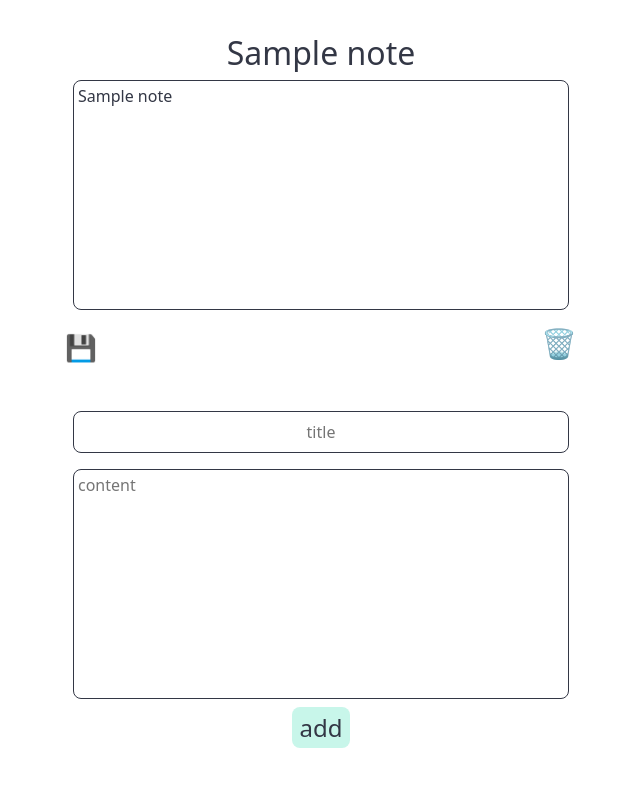
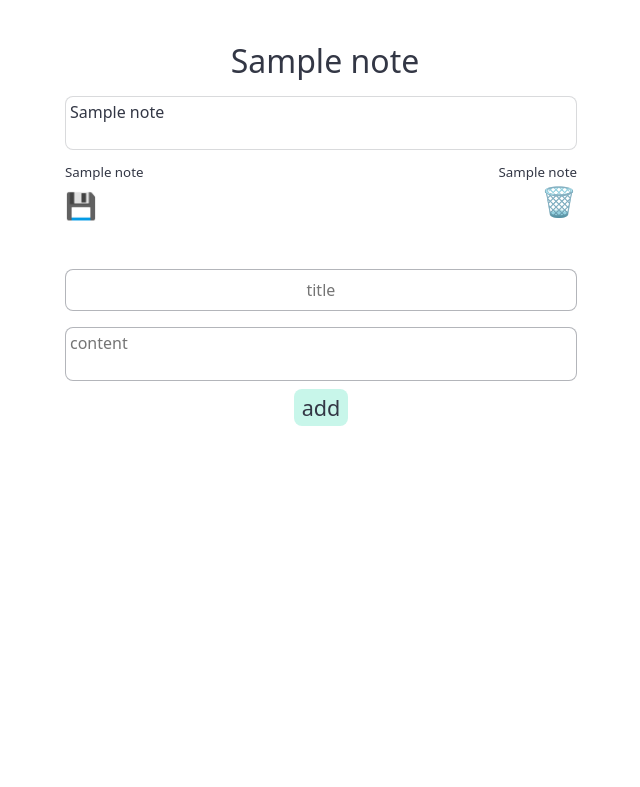
Before and after one commit to DogukanUrker/flaskNotes, a Flask app: template templates/index.html in a window 1280 px wide. Shown: the top 787 px of the page, without its empty margins (319-959 px from the left). Run offline with Flask 2, Linux system fonts and the light colour scheme; the template is opened without the code that fills it: most values are stand-ins (such as "Sample title", 1, 10 or a date in 2020).

Commit message:
ui improvements

```diff
--- a/static/css/style.css
+++ b/static/css/style.css
@@ -18,16 +18,15 @@
 
 input {
     height: 2rem;
-
     text-align: center;
     font-size: 1.5rem;
 }
 
 input, textarea {
-    border: 1px solid #333745;
+    border: 1px solid #3337455e;
     border-radius: 0.5rem;
     padding: 0.25rem;
-    margin: 0.5rem;
+    margin: 0.5rem 0;
     font-size: 1rem;
     resize: none;
 }
@@ -42,7 +41,7 @@ a {
     text-decoration: none;
 }
 
-a:hover, button:hover {
+a:hover, .save:hover {
     font-size: 2rem;
 }
 
@@ -50,24 +49,38 @@ p {
     display: none;
 }
 
+button {
+    border: 0;
+    background-color: transparent;
+    font-size: 1.6rem;
+    cursor: pointer;
+}
+
+small {
+    width: fit-content;
+}
+
+textarea, #title {
+    width: 98%;
+}
+
 #noteTitle {
     border: 0;
     font-size: 2rem;
-    width: fit-content;
-    margin: auto;
+    width: 100%;
     text-align: center;
     display: block;
 }
 
 #noteContent {
-    width: 95%;
+    border-color: #3337452f;
 }
 
-button {
-    border: 0;
-    background-color: transparent;
-    font-size: 1.6rem;
-    cursor: pointer;
+.dates {
+    display: flex;
+    justify-content: space-between;
+    margin-left: auto;
+    margin-right: auto;
 }
 
 .buttons {
@@ -83,6 +96,7 @@ button {
     margin: 2rem auto 0 auto;
 }
 
+
 .addNote {
     border: 0;
     border-radius: 0.5rem;
@@ -90,7 +104,7 @@ button {
     cursor: pointer;
     width: fit-content;
     padding: 0.25rem 0.5rem;
-    font-size: 1.5rem;
+    font-size: 1.35rem;
     margin: 0 auto;
 }
 
@@ -98,4 +112,8 @@ button {
     background-color: #B9F3E4;
 }
 
-@media screen {}
+@media screen and (max-width: 900px) {
+    .new, .notes {
+        width: 95%;
+    }
+}
--- a/templates/index.html
+++ b/templates/index.html
@@ -17,25 +17,34 @@
       <div class="notes">
         {% for note in notes %}
         <div class="note" id="{{note[0]}}">
-          <input type="text" value="{{note[1]}}" id="noteTitle" />
-          <textarea name="" cols="30" rows="10" id="noteContent">
+          <input type="text" value="{{note[1]}}" id="noteTitle" required />
+          <textarea id="noteContent" class="textarea" required>
 {{note[2]}}</textarea
           >
+          <div class="dates">
+            <small>{{note[3]}}</small>
+            <small>{{note[4]}}</small>
+          </div>
           <div class="buttons">
-            <button onclick="editNote({{note[0]}})">💾</button>
+            <button onclick="editNote({{note[0]}})" class="save">💾</button>
             <a href="/delete/{{note[0]}}">🗑️</a>
           </div>
         </div>
         {% endfor %}
       </div>
       <div class="new">
-        <input type="text" name="title" id="title" placeholder="title" />
+        <input
+          type="text"
+          name="title"
+          id="title"
+          placeholder="title"
+          required
+        />
         <textarea
-          name="content"
           id="content"
-          cols="30"
-          rows="10"
           placeholder="content"
+          class="textarea"
+          required
         ></textarea>
         <button class="addNote" onclick="addNote()">add</button>
       </div>
```
